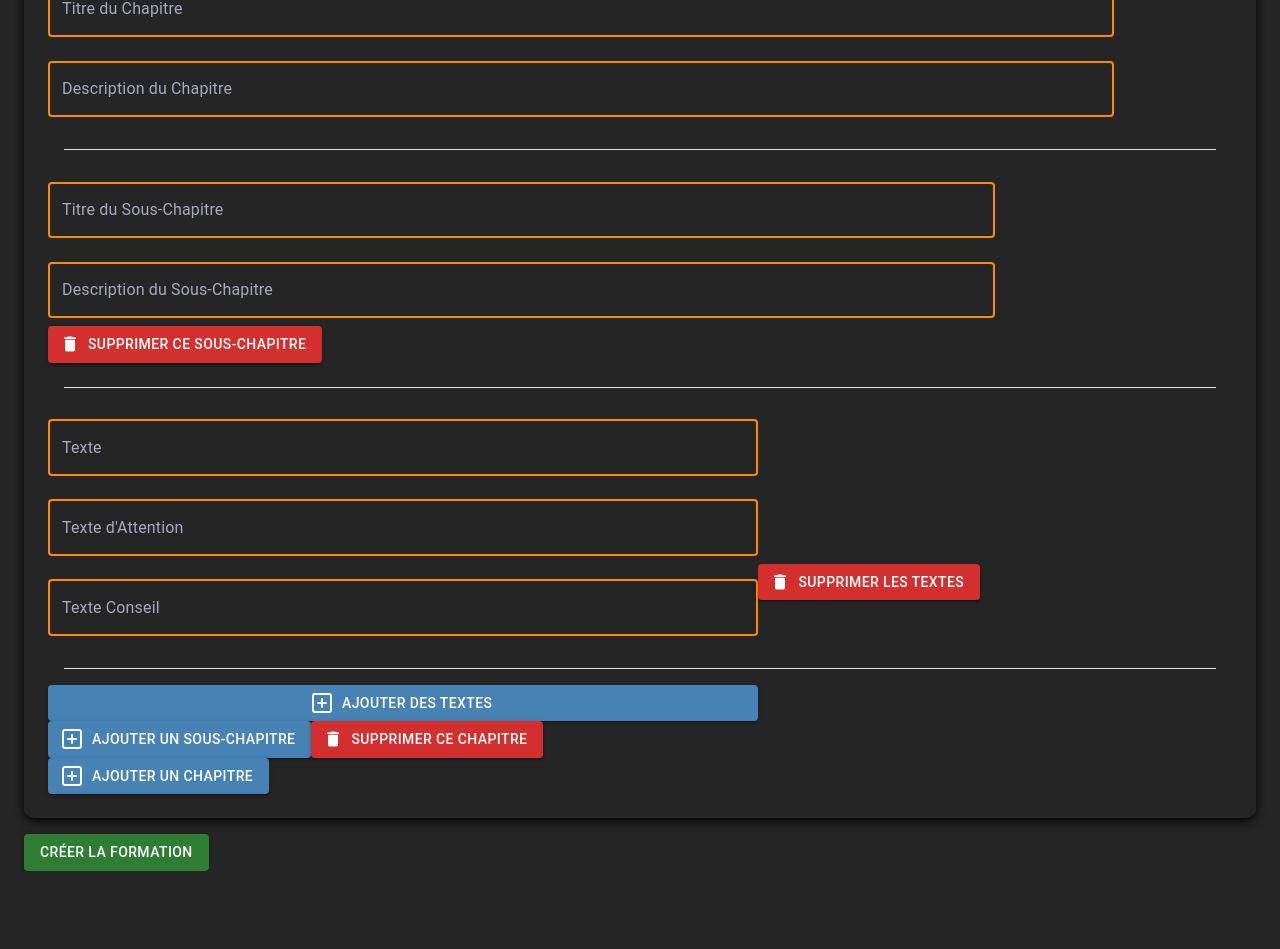
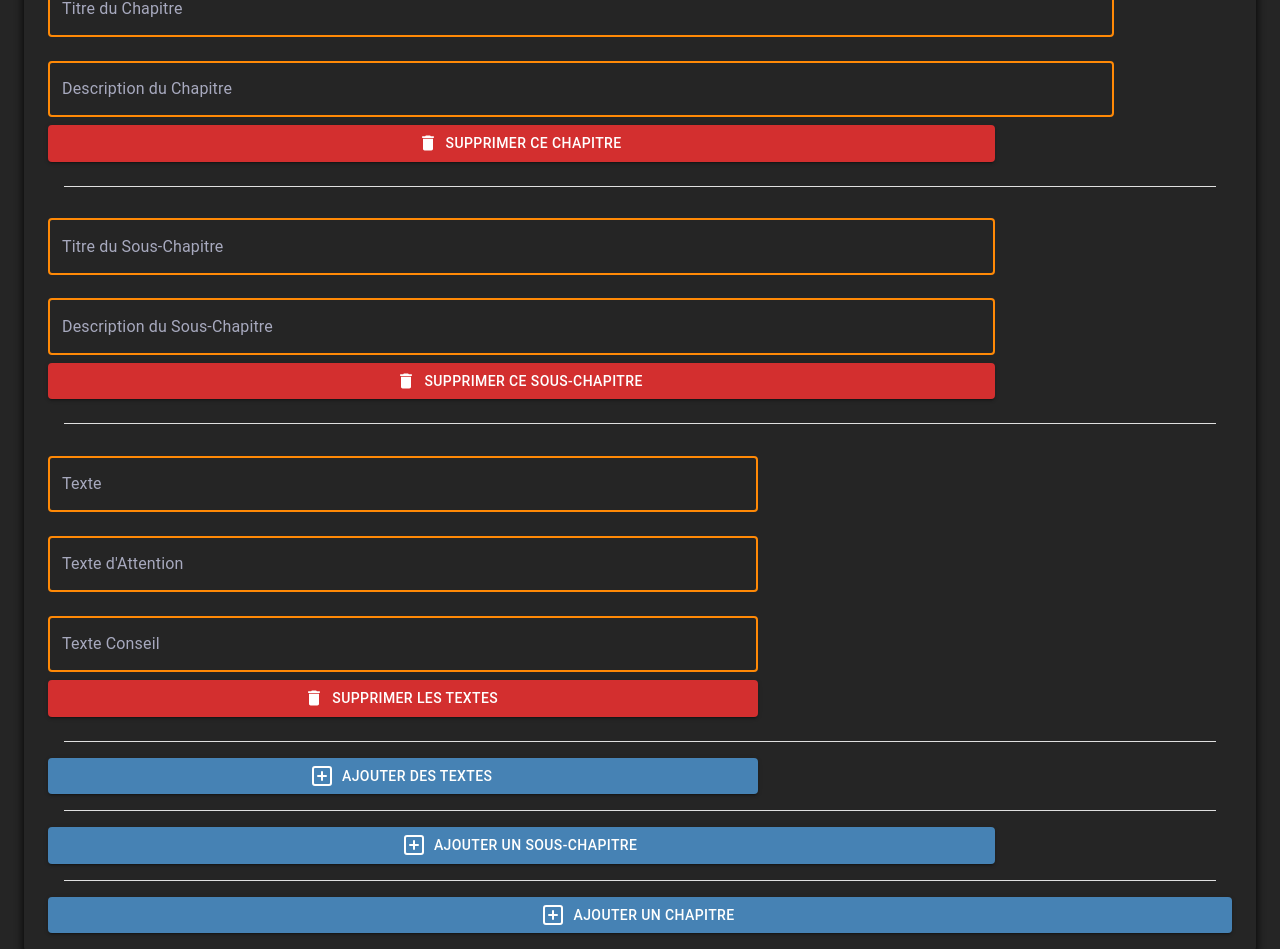
Before and after one commit to romainbcode/PFE-Forma, a React (Create React App) app in the folder frontend/: page /formations/create in a window 1280 px wide. Shown: the part 315-1264 px from the top of the page. Before the commit the page ends 1186 px from the top, so only its background shows below. Built offline with nearby package versions, Linux system fonts and the light colour scheme; no server answers.

Commit message:
Fin style formulaire foramtion

```diff
--- a/frontend/src/components/formulaire-formation/chapitre-formation.js
+++ b/frontend/src/components/formulaire-formation/chapitre-formation.js
@@ -47,6 +47,22 @@ const ChapitreFormation = ({ index, formik }) => {
         margin="normal"
         sx={textFieldStyles}
       />
+      <Button
+        variant="contained"
+        color="error"
+        sx={{ width: "80%" }}
+        onClick={() =>
+          formik.setFieldValue(
+            "chapitre",
+            formik.values.chapitre.filter(
+              (_, chapitreIndex) => chapitreIndex !== index
+            )
+          )
+        }
+        startIcon={<Trash2 />}
+      >
+        Supprimer ce chapitre
+      </Button>
       <Divider
         color="white"
         variant="middle"
@@ -68,7 +84,11 @@ const ChapitreFormation = ({ index, formik }) => {
             )}
             <Button
               variant="contained"
-              sx={{ bgcolor: "primary.button_add", color: "primary.headLine" }}
+              sx={{
+                bgcolor: "primary.button_add",
+                color: "primary.headLine",
+                width: "80%",
+              }}
               onClick={() =>
                 arrayHelpers.push({
                   titre_sous_chapitre: "",
@@ -82,24 +102,14 @@ const ChapitreFormation = ({ index, formik }) => {
             >
               Ajouter un sous-chapitre
             </Button>
+            <Divider
+              color="white"
+              variant="middle"
+              sx={{ marginTop: 2, marginBottom: 2 }}
+            />
           </>
         )}
       />
-      <Button
-        variant="contained"
-        color="error"
-        onClick={() =>
-          formik.setFieldValue(
-            "chapitre",
-            formik.values.chapitre.filter(
-              (_, chapitreIndex) => chapitreIndex !== index
-            )
-          )
-        }
-        startIcon={<Trash2 />}
-      >
-        Supprimer ce chapitre
-      </Button>
     </Box>
   );
 };
--- a/frontend/src/components/formulaire-formation/contenu-texte-formation.js
+++ b/frontend/src/components/formulaire-formation/contenu-texte-formation.js
@@ -32,6 +32,8 @@ const ContenuTexteFormation = ({
     <Box
       sx={{
         marginTop: 1,
+        display: "flex",
+        flexDirection: "column",
       }}
     >
       <TextField
@@ -74,6 +76,7 @@ const ContenuTexteFormation = ({
       <Button
         variant="contained"
         color="error"
+        sx={{ width: "60%" }}
         onClick={() =>
           formik.setFieldValue(
             `chapitre.${chapitreIndex}.sous_chapitre.${sousChapitreIndex}.corps_texte_image`,
--- a/frontend/src/components/formulaire-formation/sous-chapitre-formation.js
+++ b/frontend/src/components/formulaire-formation/sous-chapitre-formation.js
@@ -60,6 +60,7 @@ const SousChapitreFormation = ({
       <Button
         variant="contained"
         color="error"
+        sx={{ width: "80%" }}
         onClick={() =>
           formik.setFieldValue(
             `chapitre.${chapitreIndex}.sous_chapitre`,
@@ -110,6 +111,11 @@ const SousChapitreFormation = ({
             >
               Ajouter des textes
             </Button>
+            <Divider
+              color="white"
+              variant="middle"
+              sx={{ marginTop: 2, marginBottom: 2 }}
+            />
           </>
         )}
       />
--- a/frontend/src/pages/professeur/creation-formation.js
+++ b/frontend/src/pages/professeur/creation-formation.js
@@ -275,6 +275,7 @@ export const CreationFormation = () => {
                         sx={{
                           bgcolor: "primary.button_add",
                           color: "primary.headLine",
+                          width: "100%",
                         }}
                         onClick={() =>
                           arrayHelpers.push({
```
